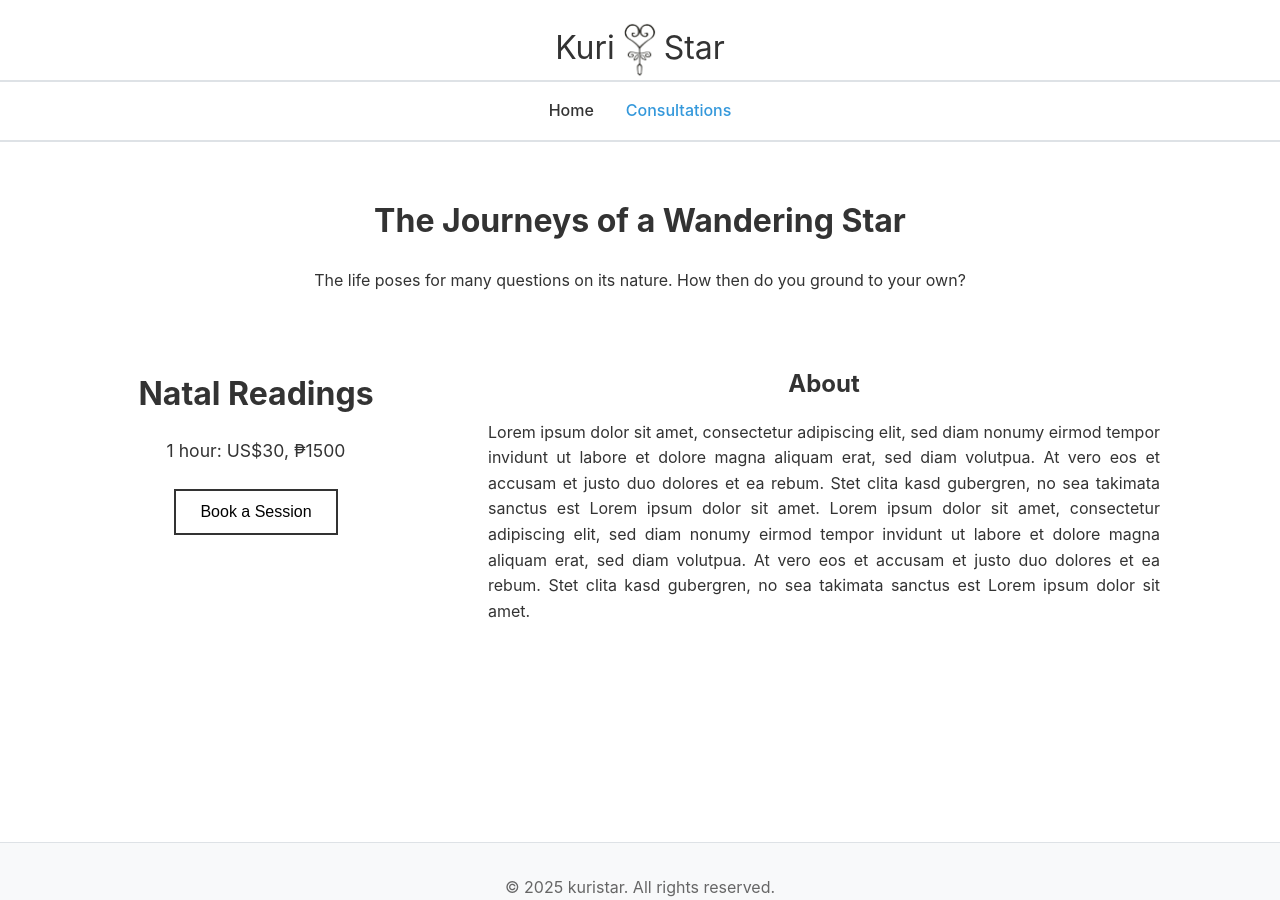
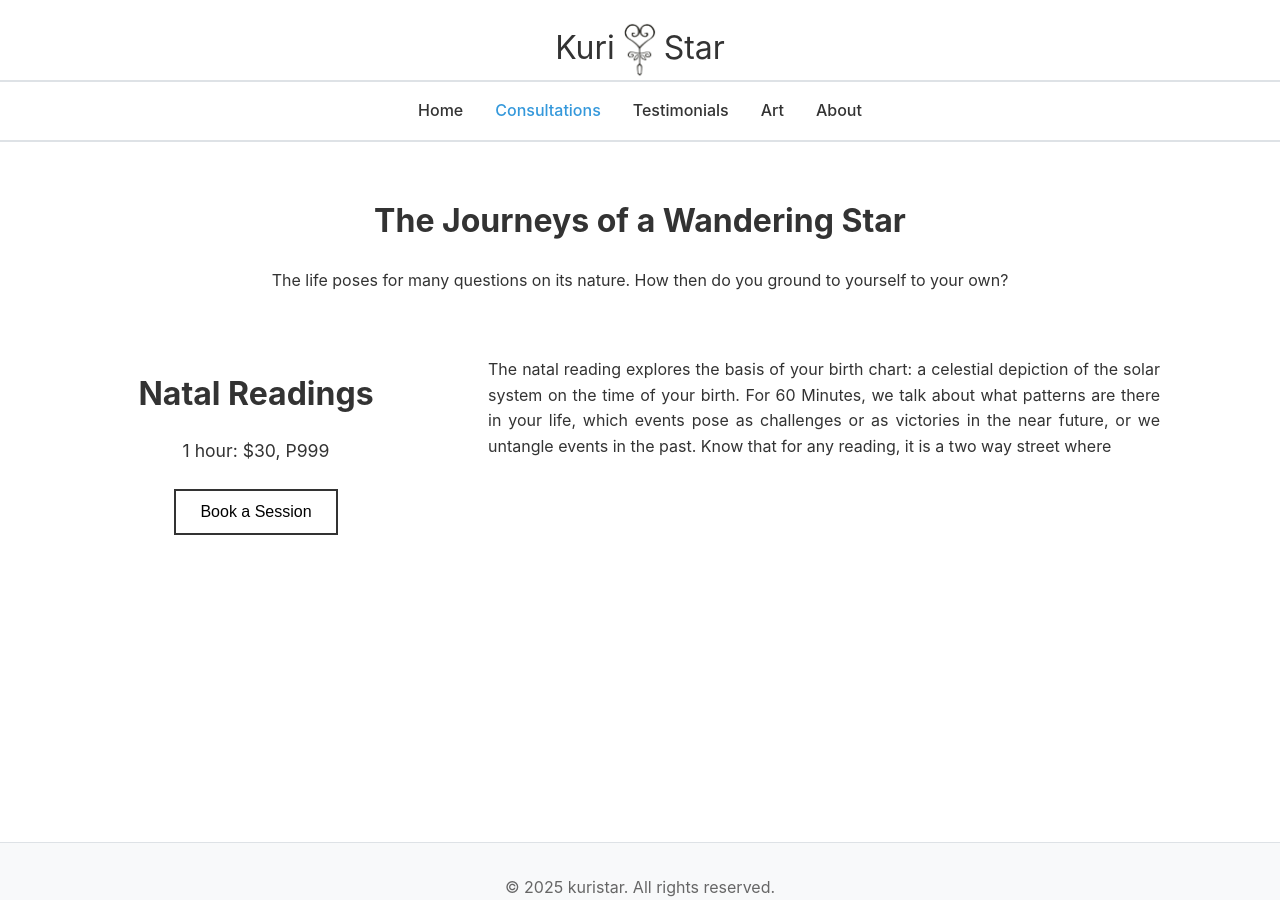
Before and after one commit to kuristarlight/kuristarlight.github.io, a Jekyll site: the page built from consultations.html, in a window 1280 px wide and 900 px high. Built offline with Jekyll 4.4.1, drawn with Linux system fonts in a browser that asks for light colours.

Commit message:
Site update

```diff
--- a/_layouts/default.html
+++ b/_layouts/default.html
@@ -82,6 +82,21 @@
                         Consultations
                     </a>
                 </div>
+                <div>
+                    <a href="{{ '/testimonials/' | relative_url }}" {% if page.url == '/testimonials/' %}class="current"{% endif %}>
+                        Testimonials
+                    </a>
+                </div>
+                <div>
+                    <a href="{{ '/art/' | relative_url }}" {% if page.url == '/art/' %}class="current"{% endif %}>
+                        Art
+                    </a>
+                </div>
+                <div>
+                    <a href="{{ '/about/' | relative_url }}" {% if page.url == '/about/' %}class="current"{% endif %}>
+                        About
+                    </a>
+                </div>
             </nav>
         </header>
 
--- /dev/null
+++ b/art.html
@@ -0,0 +1,5 @@
+---
+layout: default
+title: Art
+permalink: /art/
+---
--- a/consultations.html
+++ b/consultations.html
@@ -9,14 +9,14 @@ permalink: /consultations/
 <div class="consultations-page">
     <div class="page-header">
         <h1>The Journeys of a Wandering Star</h1>
-        <p>The life poses for many questions on its nature. How then do you ground to your own?</p>
+        <p>The life poses for many questions on its nature. How then do you ground to yourself to your own?</p>
     </div>
 
     <div class="content-container">
         <div class="services-container">
             <div class="service-card">
                 <h2>Natal Readings</h2>
-                <p class="price">1 hour: US$30, ₱1500</p>
+                <p class="price">1 hour: $30, P999</p>
                 <a href="https://calendly.com/kuristar/natal-reading" target="_blank">
                     <button class="book-session-btn">Book a Session</button>
                 </a>
@@ -34,8 +34,7 @@ permalink: /consultations/
         </div>
 
         <div class="about-section">
-            <h3>About</h3>
-            <p>Lorem ipsum dolor sit amet, consectetur adipiscing elit, sed diam nonumy eirmod tempor invidunt ut labore et dolore magna aliquam erat, sed diam volutpua. At vero eos et accusam et justo duo dolores et ea rebum. Stet clita kasd gubergren, no sea takimata sanctus est Lorem ipsum dolor sit amet. Lorem ipsum dolor sit amet, consectetur adipiscing elit, sed diam nonumy eirmod tempor invidunt ut labore et dolore magna aliquam erat, sed diam volutpua. At vero eos et accusam et justo duo dolores et ea rebum. Stet clita kasd gubergren, no sea takimata sanctus est Lorem ipsum dolor sit amet.</p>
+            <p>The natal reading explores the basis of your birth chart: a celestial depiction of the solar system on the time of your birth. For 60 Minutes, we talk about what patterns are there in your life, which events pose as challenges or as victories in the near future, or we untangle events in the past. Know that for any reading, it is a two way street where</p>
         </div>
     </div>
 </div>
```
Also changed, not shown: assets/css/testimonials.css (added, +42 -0 lines), index.markdown (+11 -20 lines), testimonials.html (added, +26 -0 lines), 1 other file.
